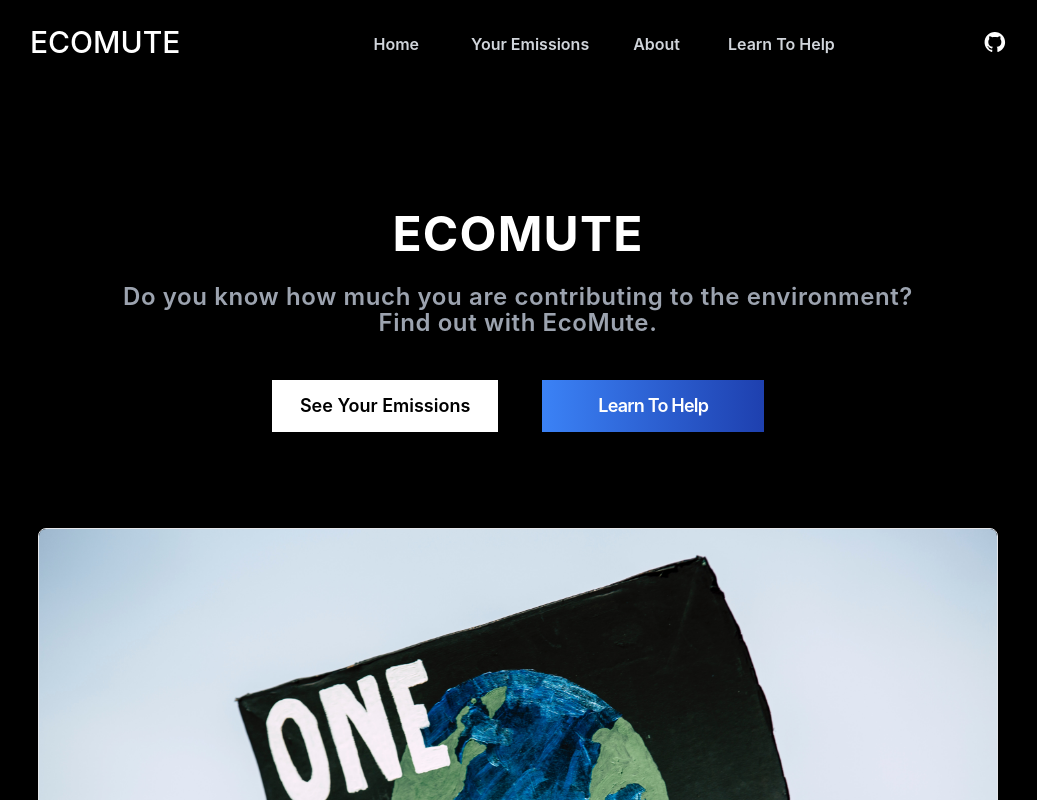
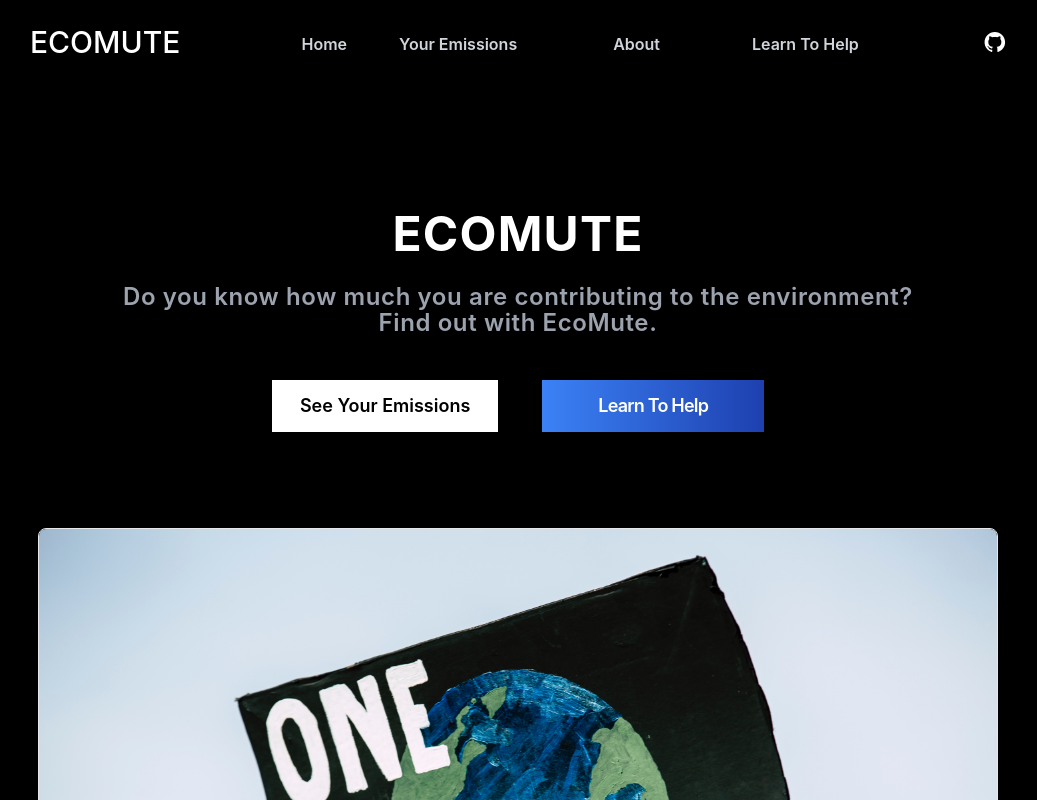
Before and after one commit to YHKimmm/EcoMute, a Next.js app: page / in a window 1280 px wide. Shown: the top 800 px of the page, without its empty margins (122-1159 px from the left). Built offline with nearby package versions, Linux system fonts and the light colour scheme.

Commit message:
fixing header links

```diff
--- a/components/Header.tsx
+++ b/components/Header.tsx
@@ -51,32 +51,25 @@ export default function Header() {
             >
               Home
             </Link>
-            <div className="relative">
-              <button
-                type="button"
-                className="group rounded-md text-gray-300 inline-flex items-center text-base hover:text-white font-semibold focus:outline-none pb-8'"
-              >
-                <a className="" href="/climate">
-                  Your Emissions
-                </a>
-              </button>
-            </div>
+
+            <Link
+              className="mr-11 pr-2 cursor-pointer text-gray-300 hover:text-white font-semibold "
+              href={"/climate"}
+            >
+              Your Emissions
+            </Link>
             <Link
               className="mr-12 md:ml-11 ml-0 cursor-pointer text-gray-300 hover:text-white font-semibold "
               href="/about"
             >
               About
             </Link>
-            <div className="relative">
-              <button
-                type="button"
-                className="group rounded-md text-gray-300 inline-flex items-center text-base font-medium hover:text-white font-semibold focus:outline-none pb-8'"
-              >
-                <a className="" href="/news">
-                  Learn To Help
-                </a>
-              </button>
-            </div>
+            <Link
+              className="mr-12 md:ml-11 ml-0 cursor-pointer text-gray-300 hover:text-white font-semibold "
+              href="/news"
+            >
+              Learn To Help
+            </Link>
           </div>
           <Link
             data-v-54e46119=""
```
